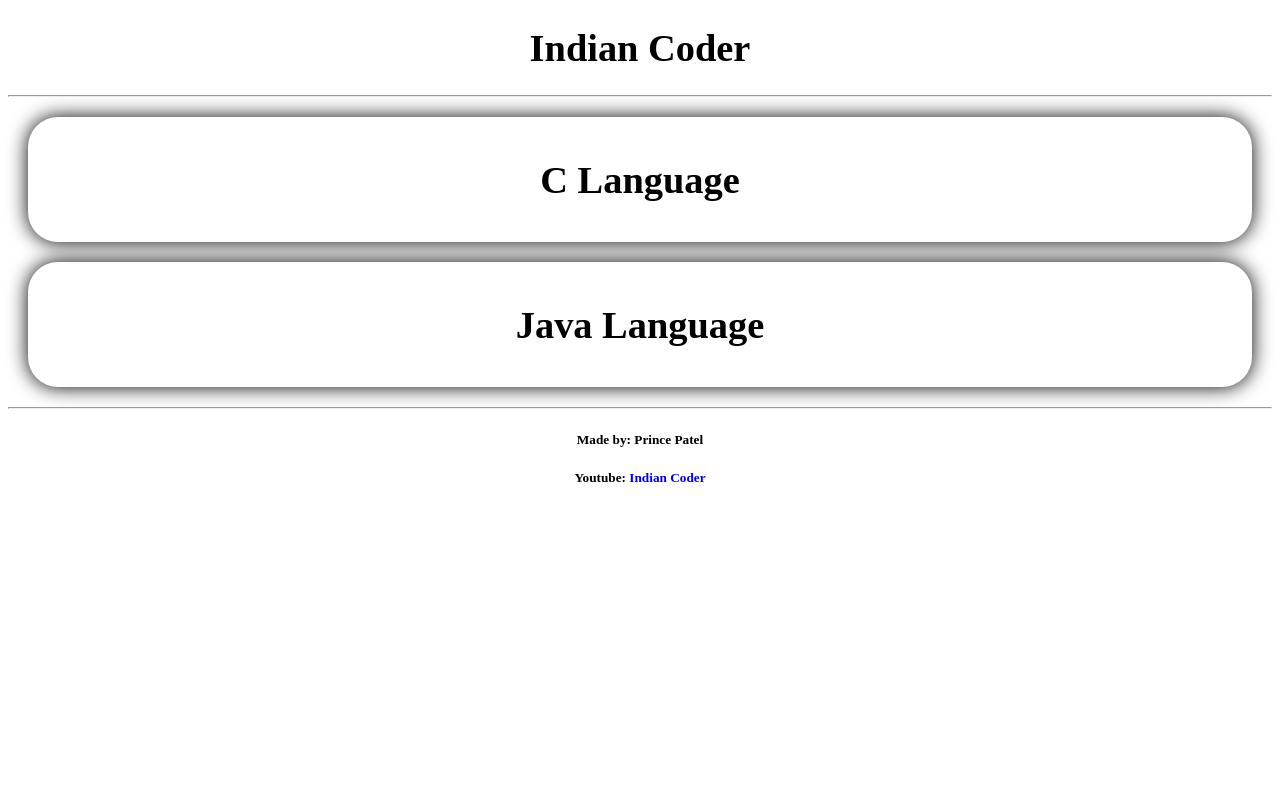
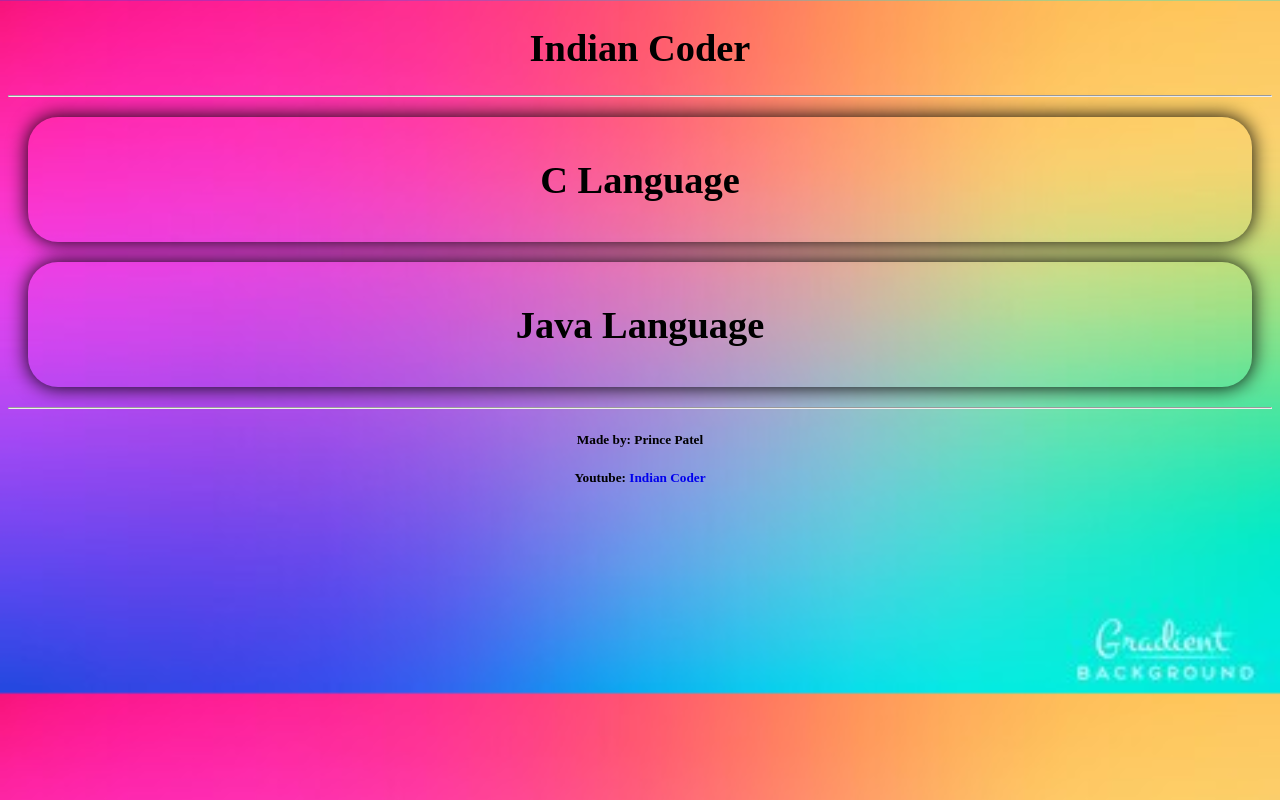
Before and after one commit to Prince188/Indiancoder.in, a plain HTML site: page index.htm in a window 1280 px wide. Drawn offline with Linux system fonts and the light colour scheme.

Commit message:
Update main.css

```diff
--- a/main.css
+++ b/main.css
@@ -1,6 +1,6 @@
 /*Full Programm Background*/
 body{
-background-image: url(/vc/background.jpg);
+background-image: url(background.jpg);
 
 background-size: cover;
 }
```
